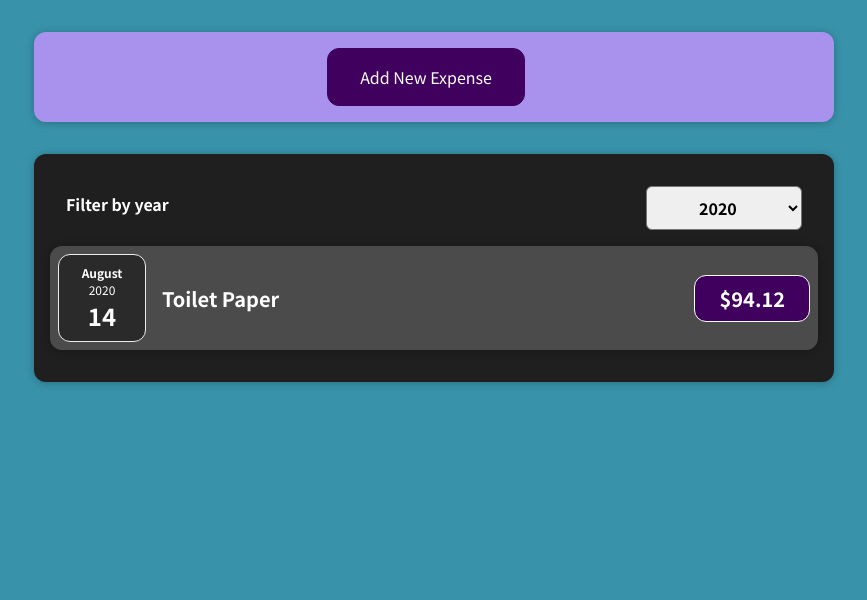
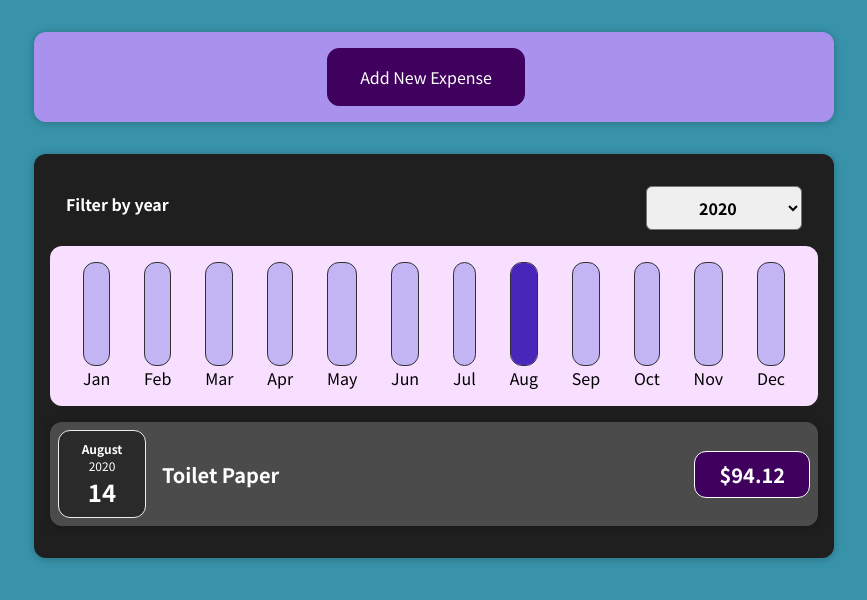
Before and after one commit to rishii-27/AdvanceReact, a React (Create React App) app: page / in a window 1280 px wide. Shown: the top 600 px of the page, without its empty margins (206-1073 px from the left). Built offline with nearby package versions, Linux system fonts and the light colour scheme.

Commit message:
task14: Chart App Dynamic Filter

```diff
--- /dev/null
+++ b/src/components/Chart/Chart.css
@@ -0,0 +1,9 @@
+.chart {
+    padding: 1rem;
+    border-radius: 12px;
+    background-color: #f8dfff;
+    text-align: center;
+    display: flex;
+    justify-content: space-around;
+    height: 10rem;
+}
--- /dev/null
+++ b/src/components/Chart/Chart.js
@@ -0,0 +1,22 @@
+import React from "react";
+import ChartBar from './ChartBar'
+import './Chart.css'
+
+const Chart = props => {
+    const datapointValues = props.dataPoints.map(datapoint => datapoint.value)
+
+    const totalMaximum = Math.max(...datapointValues)
+
+    return <div className="chart">
+        {props.dataPoints.map(datapoint =>
+            <ChartBar
+                key={datapoint.label}
+                value={datapoint.value}
+                maxValue={totalMaximum}
+                label={datapoint.label}
+            />
+        )}
+    </div>
+}
+
+export default Chart;
--- /dev/null
+++ b/src/components/Chart/ChartBar.css
@@ -0,0 +1,30 @@
+.chart-bar {
+    height: 100%;
+    display: flex;
+    flex-direction: column;
+    align-items: center;
+}
+
+.chart-bar__inner {
+    height: 100%;
+    width: 100%;
+    border: 1px solid #313131;
+    border-radius: 12px;
+    background-color: #c3b4f3;
+    overflow: hidden;
+    display: flex;
+    flex-direction: column;
+    justify-content: flex-end;
+}
+
+.chart-bar__fill {
+    background-color: #4826b9;
+    width: 100%;
+    transition: all 0.3s ease-out;
+}
+
+.chart-bar__label {
+    font-weight: bold;
+    font-size: 0.5rem;
+    text-align: center;
+}
--- /dev/null
+++ b/src/components/Chart/ChartBar.js
@@ -0,0 +1,20 @@
+import React from "react";
+import './ChartBar.css'
+
+const ChartBar = props => {
+
+    let barFillHeight = "0%";
+
+    if (props.maxValue > 0) {
+        barFillHeight = Math.round((props.value / props.maxValue) * 100) + "%";
+    }
+
+    return <div className="chart-bar">
+        <div className="chart-bar__inner">
+            <div className="chart-bar__fill" style={{ height: barFillHeight }}> </div>
+        </div>
+        <div className="char-bar__label">{props.label}</div>
+    </div>
+}
+
+export default ChartBar;
--- a/src/components/Expenses/Expenses.js
+++ b/src/components/Expenses/Expenses.js
@@ -3,6 +3,7 @@
 import ExpenseItem from './ExpenseItem';
 import Card from '../UI/Card';
 import ExpensesFilter from './ExpensesFilter';
+import ExpensesChart from './ExpensesChart';
 import './Expenses.css';
 
 const Expenses = (props) => {
@@ -26,39 +27,12 @@
 
   return (
     <Card className="expenses">
-      <ExpensesFilter selected={filteredYear} onChangeFilter={filterChangeHandler} />
-
-      {/* Filter using IF */}
-
+      <ExpensesFilter
+        selected={filteredYear}
+        onChangeFilter={filterChangeHandler}
+      />
+      <ExpensesChart expenses={filteredExpenses} />
       {expensesContent}
-
-      {/* Filter using AND operator */}
-
-      {/* {filteredExpenses.length === 0 && <p style={{ color: "white" }}>No Expense Found</p>}
-      {filteredExpenses.length > 0 && (
-        filteredExpenses.map(expense => <ExpenseItem
-          key={expense.id}
-          title={expense.title}
-          amount={expense.amount}
-          date={expense.date} />)
-      )} */}
-
-      {/* Filter using ternary operator */}
-
-      {/* {filteredExpenses.length === 0 ? (<p style={{ color: "white" }}>No Expense Found</p>) : (
-        filteredExpenses.map(expense => <ExpenseItem
-          key={expense.id}
-          title={expense.title}
-          amount={expense.amount}
-          date={expense.date} />)
-      )} */}
-
-      {/* {props.items.map(expense => <ExpenseItem
-        key={expense.id}
-        title={expense.title}
-        amount={expense.amount}
-        date={expense.date} />)} */}
-
     </Card>
   );
 }
--- /dev/null
+++ b/src/components/Expenses/ExpensesChart.js
@@ -0,0 +1,31 @@
+import React from "react";
+import Chart from "../Chart/Chart";
+
+const ExpensesChart = props => {
+
+    const chartDatapoints = [
+        { label: 'Jan', value: 0 },
+        { label: 'Feb', value: 0 },
+        { label: 'Mar', value: 0 },
+        { label: 'Apr', value: 0 },
+        { label: 'May', value: 0 },
+        { label: 'Jun', value: 0 },
+        { label: 'Jul', value: 0 },
+        { label: 'Aug', value: 0 },
+        { label: 'Sep', value: 0 },
+        { label: 'Oct', value: 0 },
+        { label: 'Nov', value: 0 },
+        { label: 'Dec', value: 0 },
+    ]
+
+    for (const expense of props.expenses) {
+        const expenseMonth = expense.date.getMonth()
+        chartDatapoints[expenseMonth].value += expense.amount;
+    }
+
+    return (
+    <Chart dataPoints={chartDatapoints} />
+    )
+}
+
+export default ExpensesChart;
```
